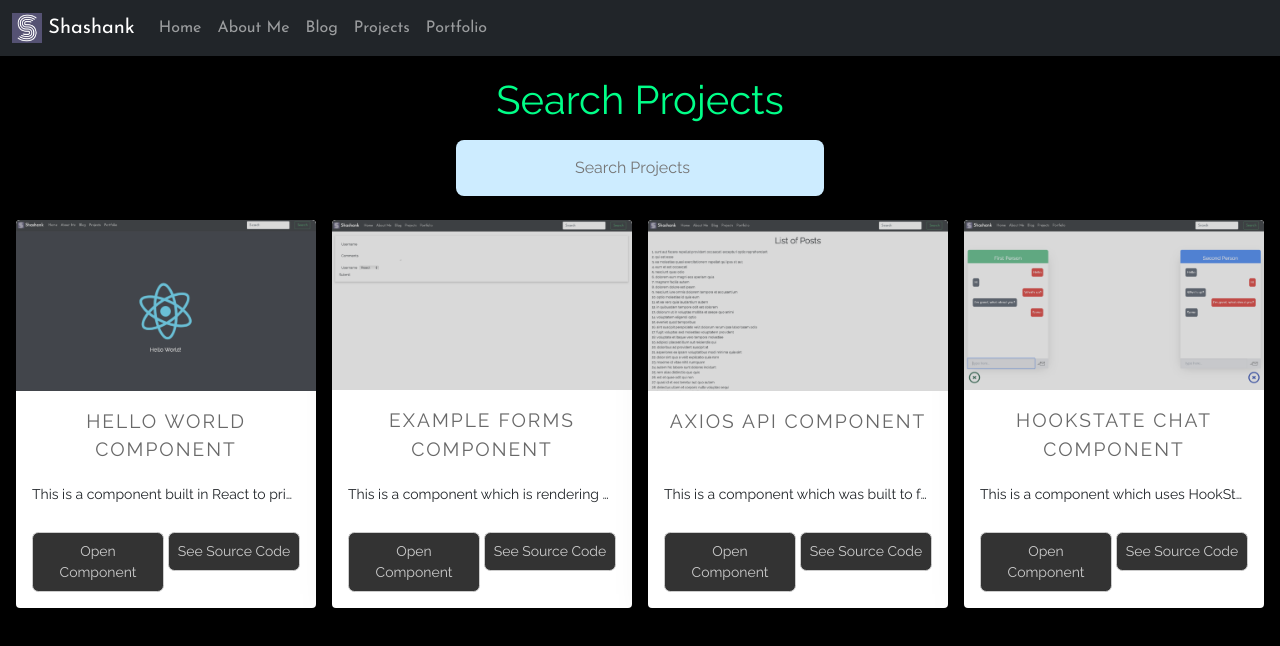
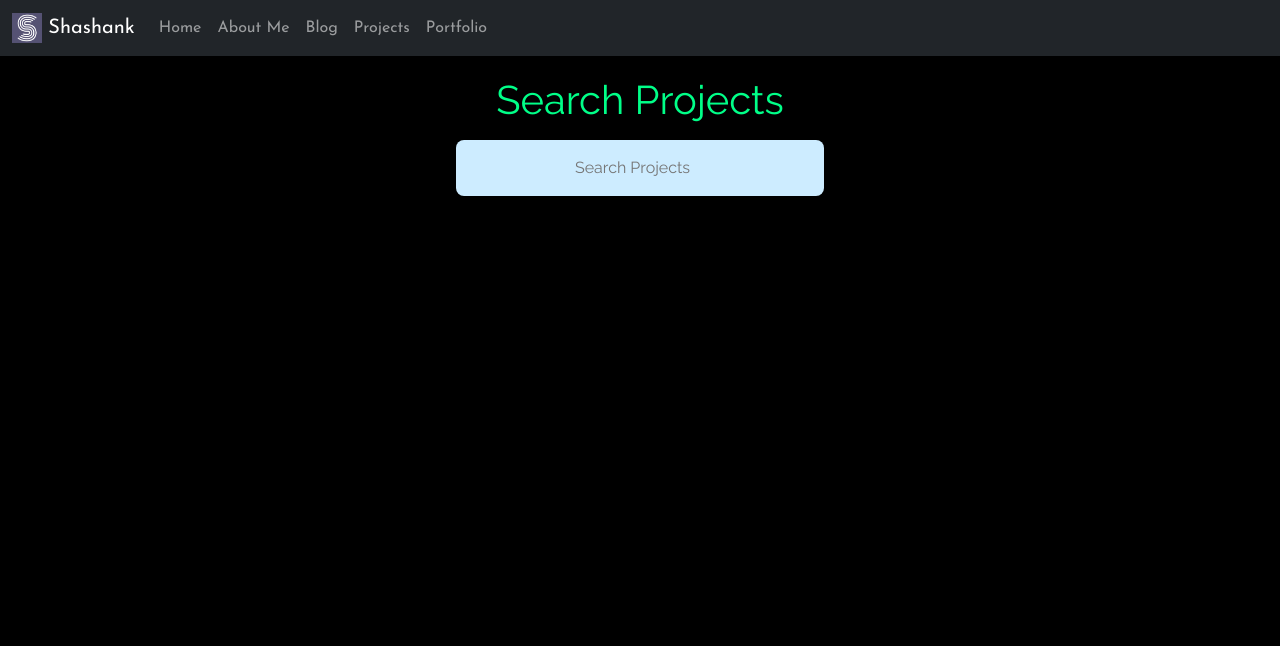
Before and after one commit to shashankcic/dev-shashank, a React (Create React App) app: page /search in a window 1280 px wide. Shown: the top 646 px of the page. Built offline with nearby package versions, Linux system fonts and the light colour scheme.

Commit message:
updating search component

```diff
--- a/src/routes/Search/index.js
+++ b/src/routes/Search/index.js
@@ -7,6 +7,7 @@ import './styles.css';
 
 function Search (props) {
 	const [searchFieldLocal, setSearchFieldLocal] = useState(props.location.searchField ? props.location.searchField : "");
+  const [searchShow, setSearchShow] = useState(searchFieldLocal ? true : false);
 
 	const filteredProjects = initialProjects.length ? initialProjects.filter(
     project => {
@@ -25,11 +26,11 @@ function Search (props) {
 
   function searchList(filteredProjects) {
     return (
-      <ul className="projects-cards" style={{listStyleType: "none"}}>
+      <ul className={`${filteredProjects.length ? "projects-cards" : ""}`} style={{listStyleType: "none", padding: "1rem"}}>
         {
           filteredProjects.length ? filteredProjects.map(project =>  (
             <ProjectCard  key={project.id} project={project} />)
-          ) : <h1>No Projects Found!</h1>
+          ) : <h1 style={{padding: "4rem"}}>No Projects Found!</h1>
         }
       </ul>
     );
@@ -37,7 +38,14 @@ function Search (props) {
 
   const handleInputChange = e => {
   	setSearchFieldLocal(e.target.value);
+    if (e.target.value==="") {
+      setSearchShow(false);
+    }
+    else {
+      setSearchShow(true);
+    }
   }
+
 	return(
 		<section className="projects">
       <div>
@@ -55,7 +63,7 @@ function Search (props) {
       </div>
       <div >
         <Scroll >
-          {searchList(filteredProjects)}
+          {searchShow ? searchList(filteredProjects) : null}
         </Scroll>
       </div>
     </section>
```
Also changed, not shown: 1 other file (tests, documents, lock files or other folders).
